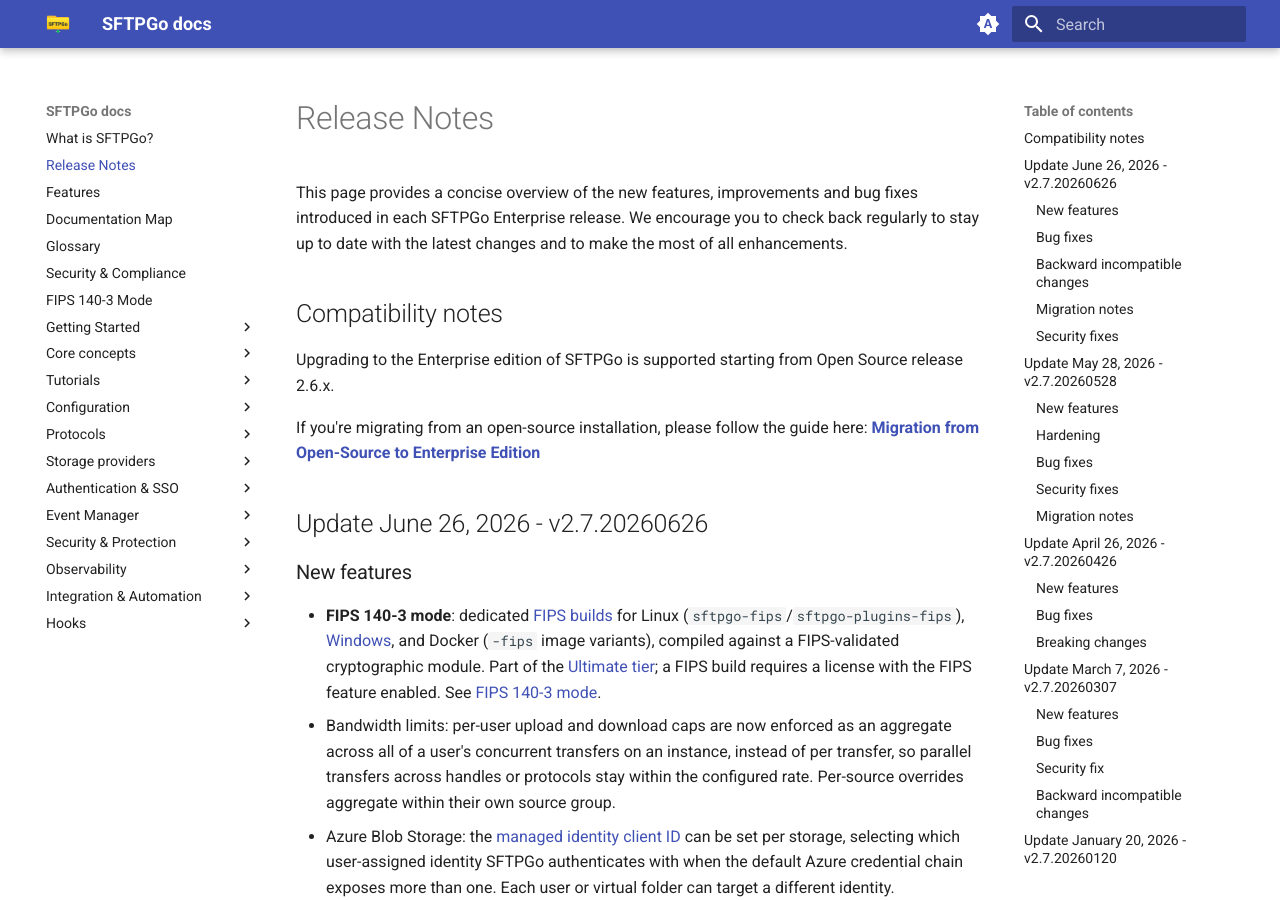
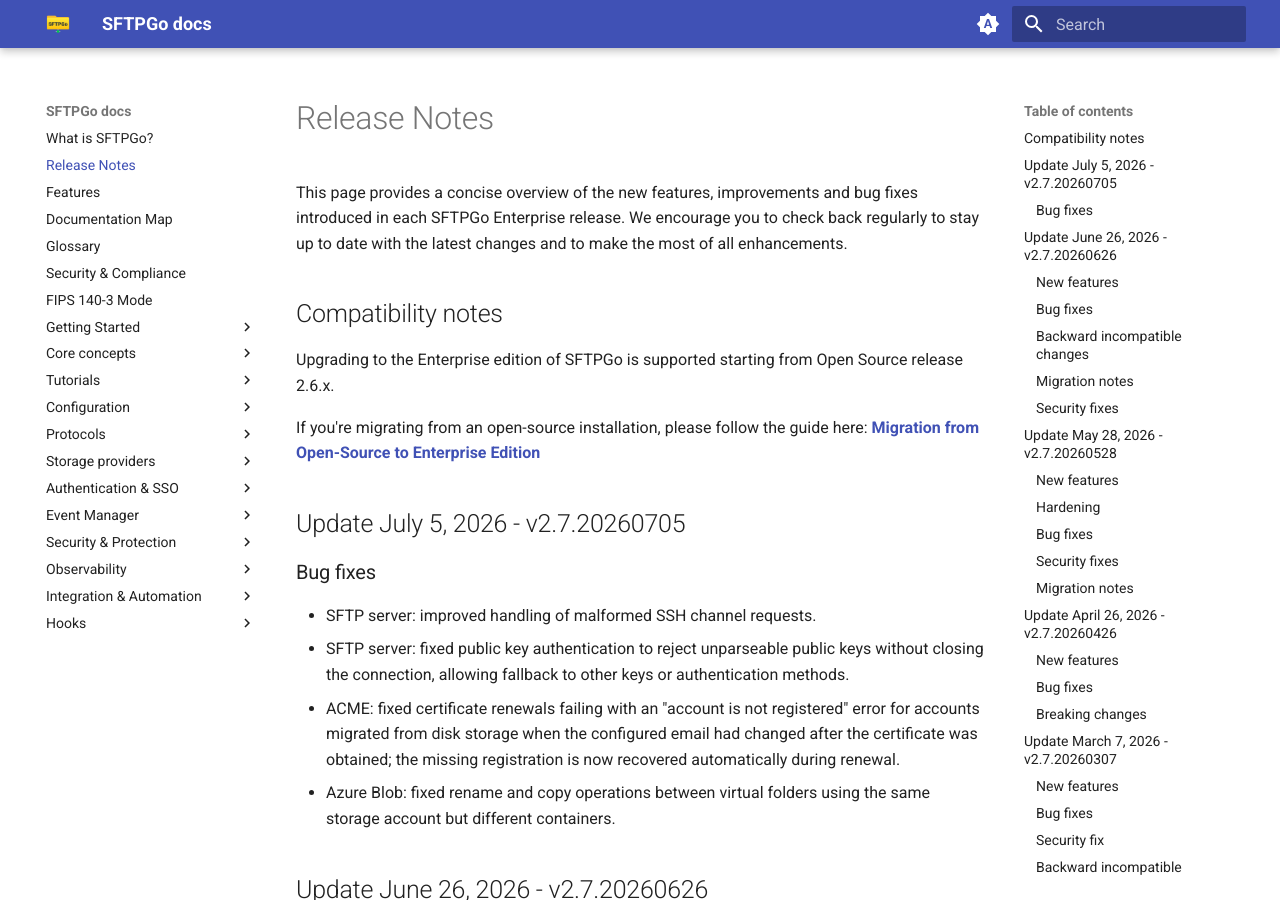
Before and after one commit to sftpgo/docs, an MkDocs documentation site: the page built from docs/changelog.md, in a window 1280 px wide and 900 px high. Built offline with MkDocs 1.6.1 and Material for MkDocs 9.7.7, drawn with Linux system fonts in a browser that asks for light colours; the version menu is left out.

Commit message:
update for v2.7.20260705
Signed-off-by: Nicola Murino <nicola.murino@gmail.com>

```diff
--- a/docs/changelog.md
+++ b/docs/changelog.md
@@ -12,6 +12,15 @@ We encourage you to check back regularly to stay up to date with the latest chan
 Upgrading to the Enterprise edition of SFTPGo is supported starting from Open Source release 2.6.x.
 
 If you're migrating from an open-source installation, please follow the guide here: [**Migration from Open-Source to Enterprise Edition**](tutorials/migrating.md)
+
+## Update July 5, 2026 - v2.7.20260705
+
+### Bug fixes
+
+- SFTP server: improved handling of malformed SSH channel requests.
+- SFTP server: fixed public key authentication to reject unparseable public keys without closing the connection, allowing fallback to other keys or authentication methods.
+- ACME: fixed certificate renewals failing with an "account is not registered" error for accounts migrated from disk storage when the configured email had changed after the certificate was obtained; the missing registration is now recovered automatically during renewal.
+- Azure Blob: fixed rename and copy operations between virtual folders using the same storage account but different containers.
 
 ## Update June 26, 2026 - v2.7.20260626
 
```
Also changed, not shown: docs/dare.md (+1 -1 lines), docs/docker.md (+9 -9 lines), docs/eventmanager.md (+2 -0 lines), docs/glossary.md (+3 -0 lines).
